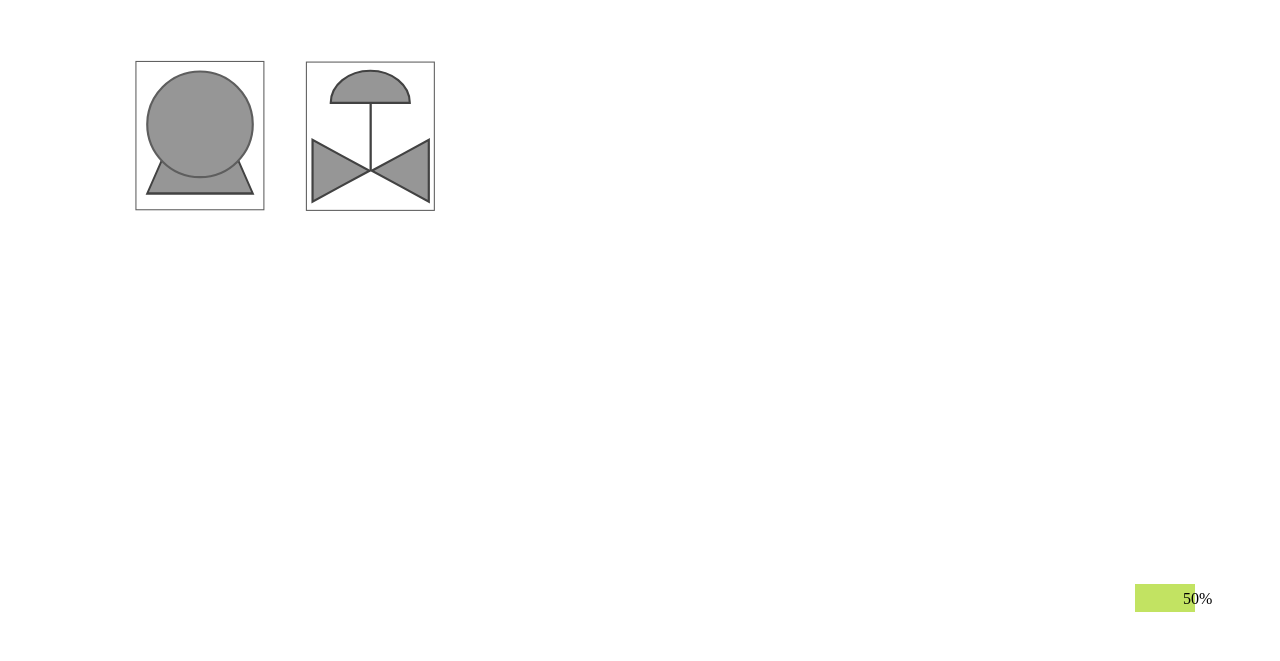
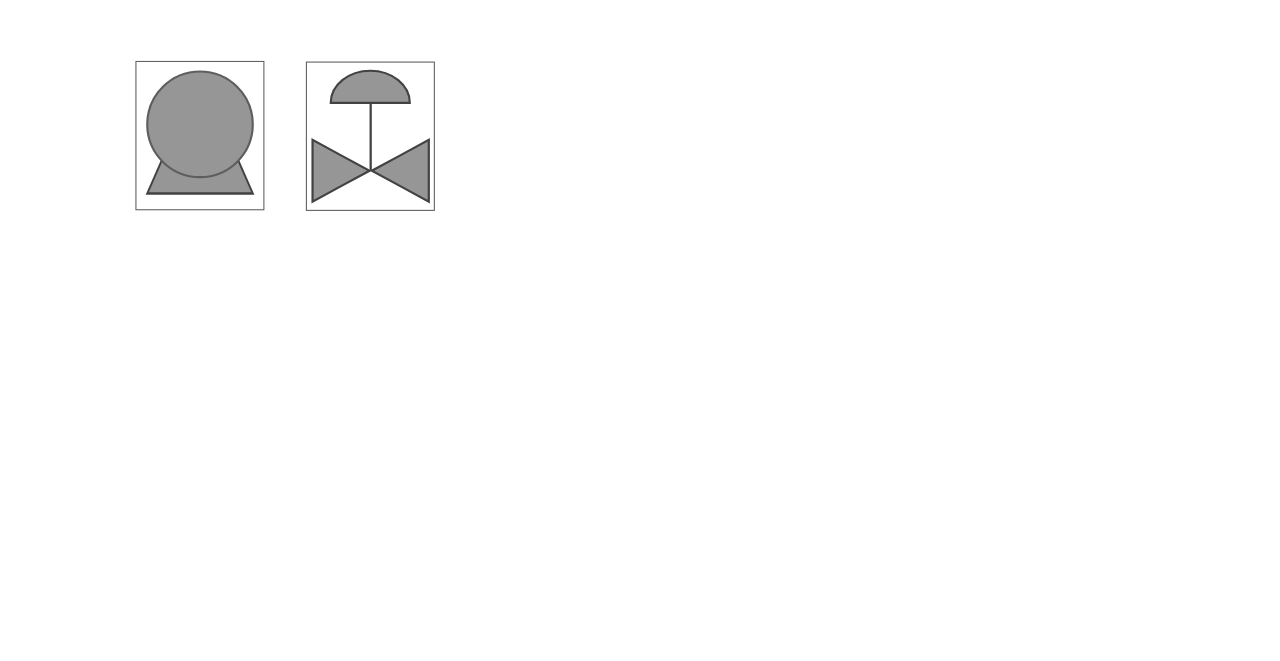
Before and after one commit to coolcatintown/catandkris, a plain HTML site: page index.html in a window 1280 px wide. Shown: the part 144-805 px from the top of the page. Drawn offline with Linux system fonts and the light colour scheme.

Commit message:
Update index.html

```diff
--- a/index.html
+++ b/index.html
@@ -168,29 +168,7 @@
          style="fill:#969696;fill-opacity:1;stroke:#5e5e5e;stroke-width:2;stroke-miterlimit:4;stroke-dasharray:none;stroke-opacity:1" />
     </g>
   </g>
-</svg>
-<svg id="line-progress" height="120" width="120">
-      <g class="progress-container">
-        <line x1="0"
-            y1="50%"
-            x2="100%"
-            y2="50%"
-            stroke-width="30" />
-      </g>
-      <g class="progress-content">
-        <line
-            x1="0"
-            y1="50%"
-            x2="100%"
-            y2="50%"
-            stroke="#C2E362"
-            fill="transparent"
-            stroke-dasharray="100%"
-            stroke-dashoffset="50%"
-            stroke-width="28" />
-      </g>
-      <text class="percentage" x="40%" y="55%">50%</text>
-</svg>
+
 
 	</body>
 </html>
```
